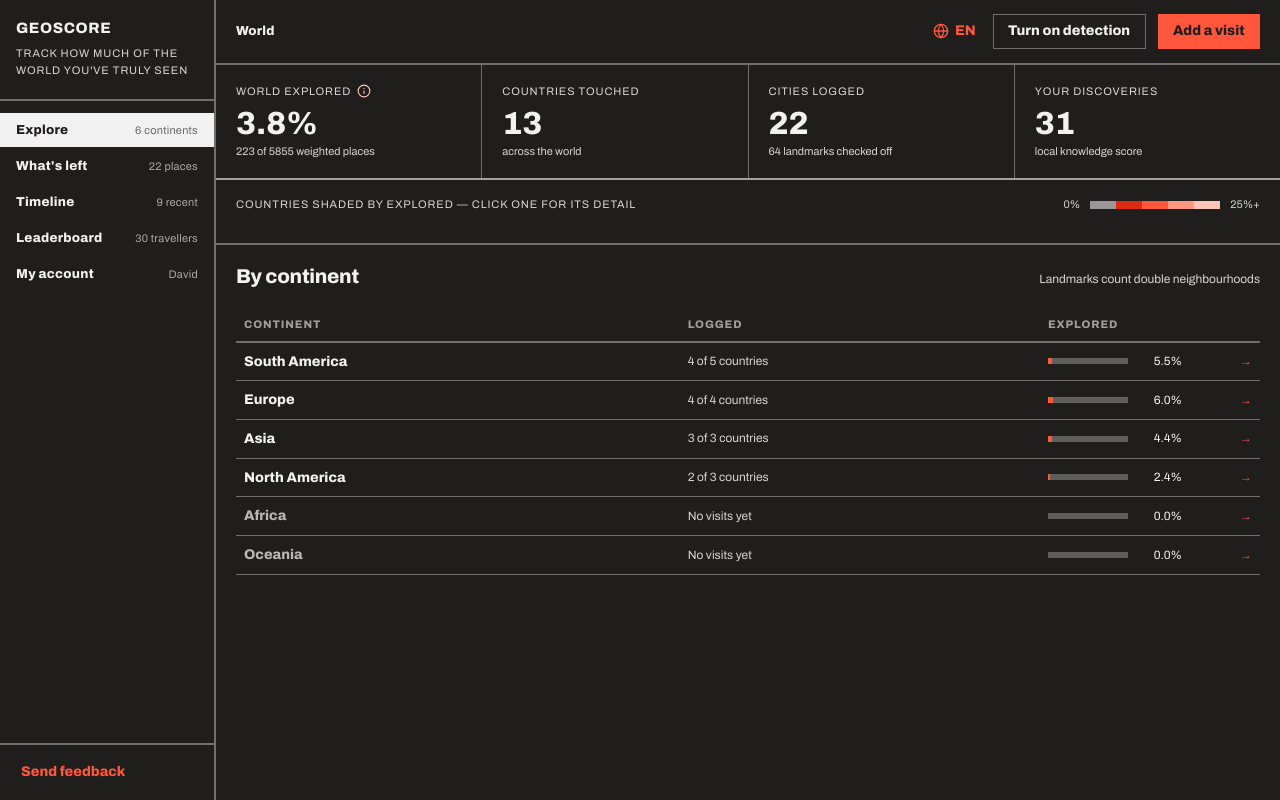
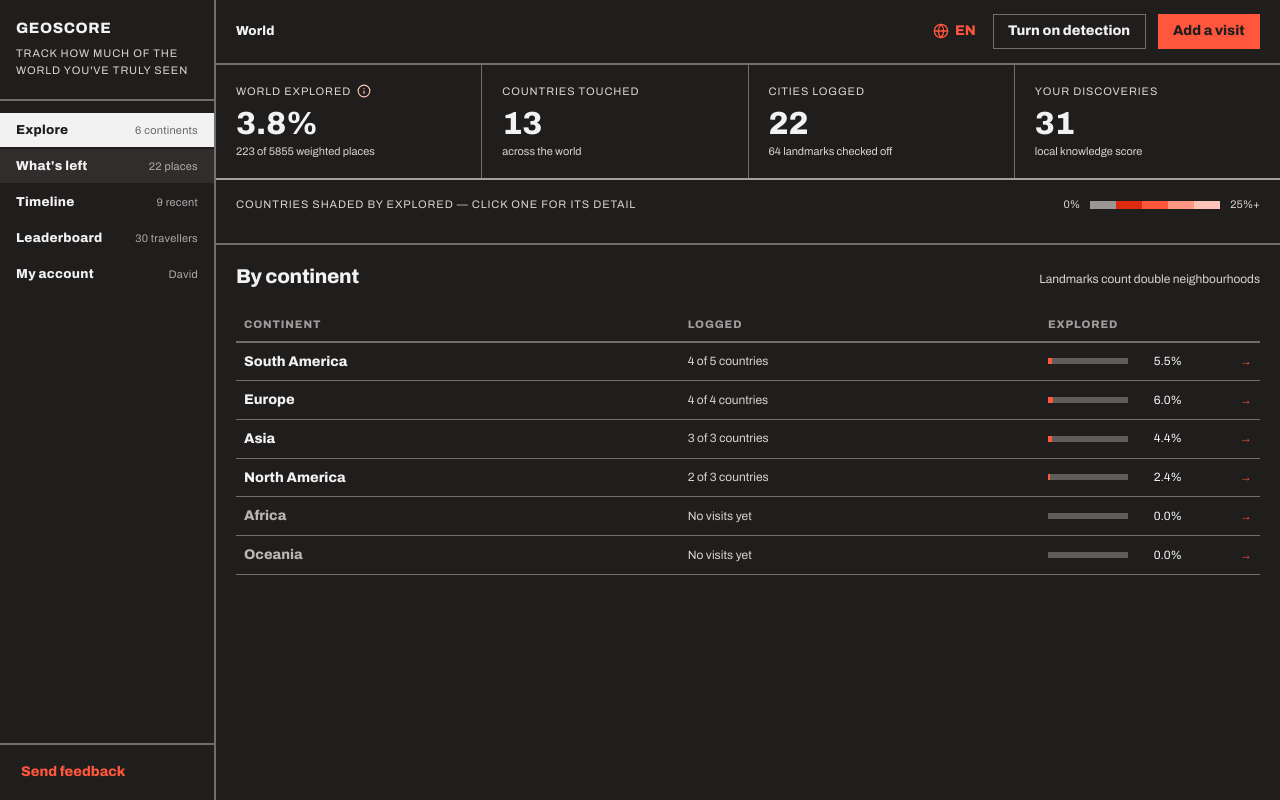
Before and after one commit to dcallay/travel-tracker, an Angular app: page /explore in a window 1280 px wide. In both pictures the pointer is over the link 107 px from the left and 166 px from the top of the page. Built offline with nearby package versions, Linux system fonts and the light colour scheme.

Commit message:
sidebar navigation item hover and active states

```diff
--- a/src/app/layout/sidebar/sidebar.scss
+++ b/src/app/layout/sidebar/sidebar.scss
@@ -70,6 +70,15 @@
   color: var(--color-text);
   text-decoration: none;
   line-height: normal;
+
+  &:not(.is-active):hover,
+  &:not(.is-active):focus-visible {
+    background: color-mix(in srgb, var(--color-text) 7%, transparent);
+  }
+
+  &:not(.is-active):active {
+    background: color-mix(in srgb, var(--color-text) 14%, transparent);
+  }
 
   &.is-active {
     background: var(--color-text);
```
